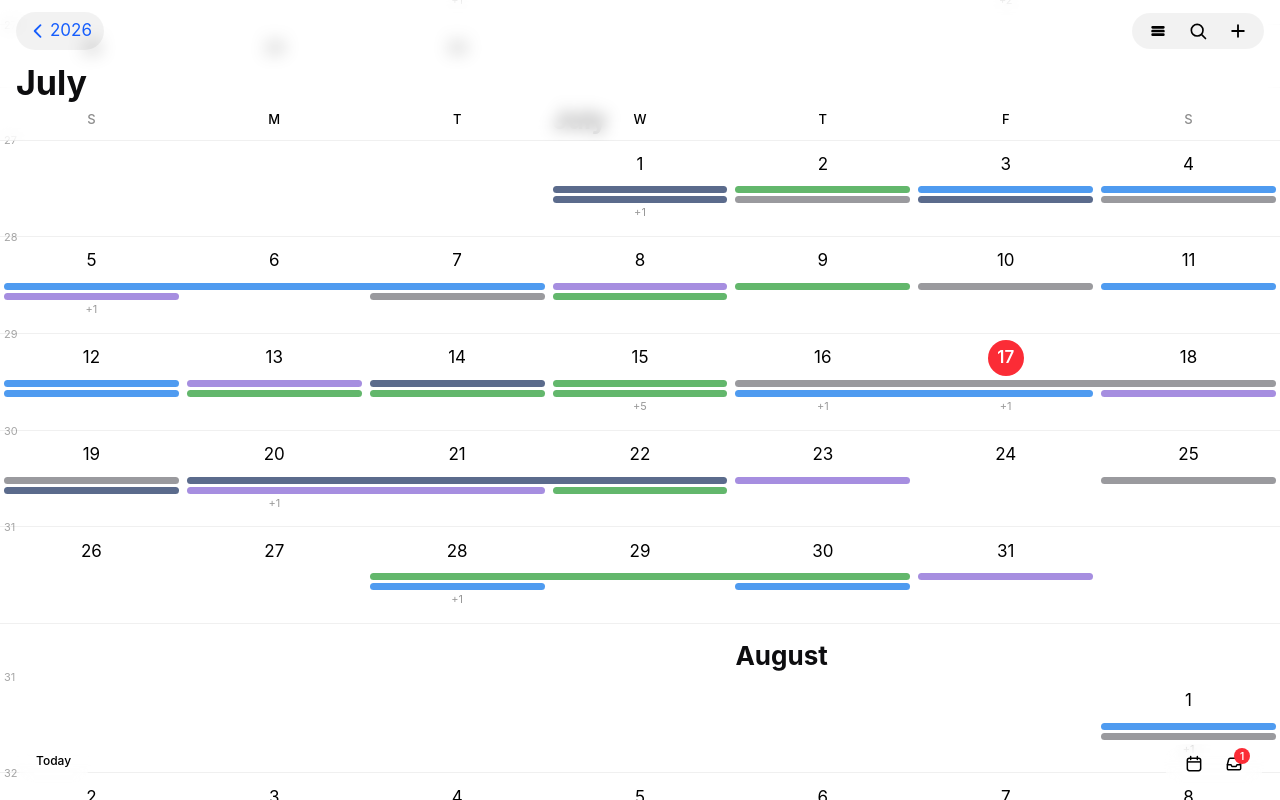
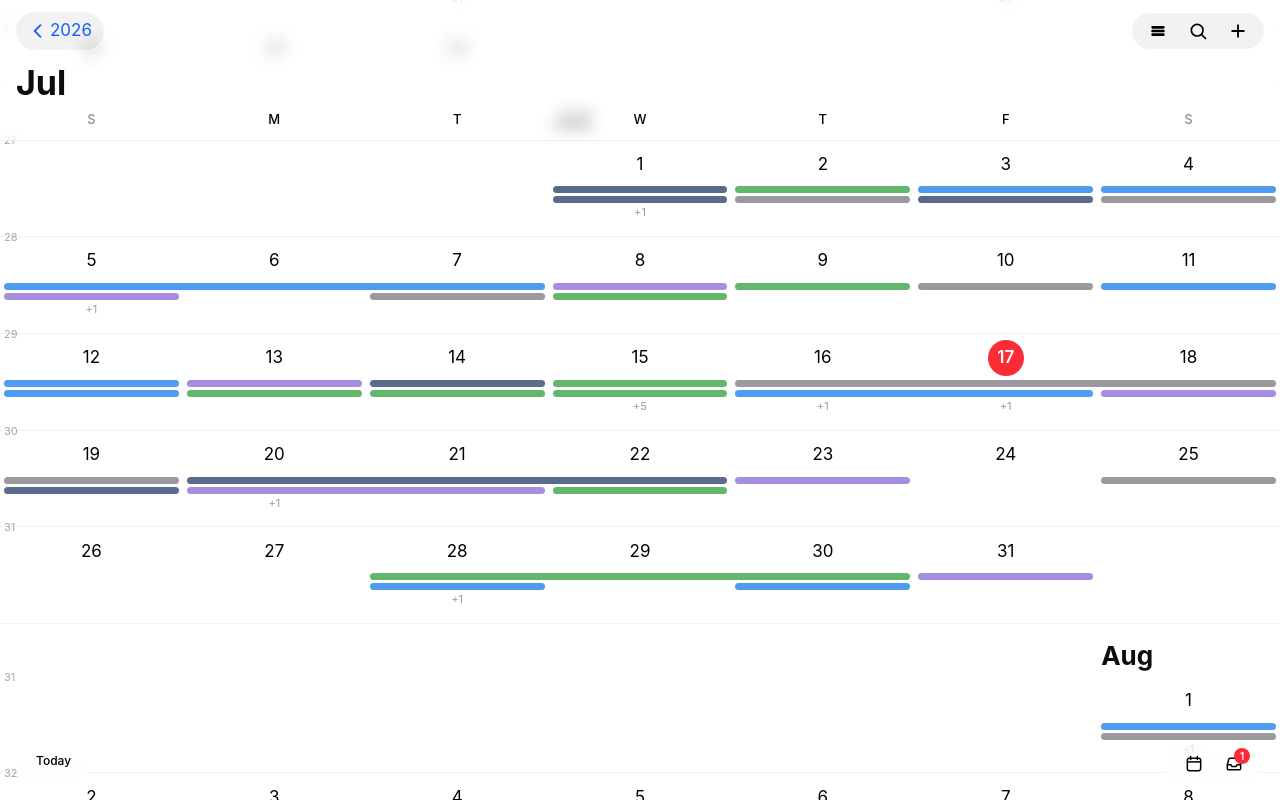
Before and after one commit to lroe34/Calendar, a Next.js app: page / in a window 1280 px wide. Built offline with nearby package versions, Linux system fonts and the light colour scheme.

Commit message:
Fix month labels and transition directions

```diff
--- a/src/components/month/MonthView.tsx
+++ b/src/components/month/MonthView.tsx
@@ -2,7 +2,7 @@
 
 import { useEffect, useLayoutEffect, useMemo, useRef, useState } from "react";
 import type { CalendarEvent, CalendarSource } from "@/lib/types";
-import { dateKey, generateCalendarMonths, MONTH_NAMES } from "@/lib/date-utils";
+import { dateKey, generateCalendarMonths, MONTH_ABBR } from "@/lib/date-utils";
 import { TopNavBar } from "@/components/shared/TopNavBar";
 import { TRANSITION_MS, TRANSITION_MS_AFTER_EXIT, TRANSITION_EASE } from "@/lib/transition-constants";
 import { MonthWeekdayHeader } from "./MonthWeekdayHeader";
@@ -42,6 +42,11 @@ export function MonthView({
   transition = null,
 }: MonthViewProps) {
   const calendarsById = useMemo(() => new Map(calendars.map((c) => [c.id, c])), [calendars]);
+  const selectedWeekTime = useMemo(() => {
+    if (!transition) return null;
+    const [year, month, day] = transition.selectedWeekKey.split("-").map(Number);
+    return new Date(year, month, day).getTime();
+  }, [transition]);
 
   const sections = useMemo(
     () =>
@@ -145,7 +150,7 @@ export function MonthView({
             </div>
             <div className="px-4 pb-1 pt-1">
               <h1 className="text-[34px] font-bold leading-tight">
-                {MONTH_NAMES[visibleSection.month]}
+                {MONTH_ABBR[visibleSection.month]}
               </h1>
             </div>
             <MonthWeekdayHeader highlightColumn={todayColumn} />
@@ -154,15 +159,13 @@ export function MonthView({
         <div className="">
           {sections.map((section, i) => {
           const firstOfMonthColumn = new Date(section.year, section.month, 1).getDay();
-          // Clamp so the label never starts so close to the right edge that
-          // a long month name (e.g. "September") would run off-screen.
-          const labelColumn = Math.min(firstOfMonthColumn, 4);
+          const labelColumn = firstOfMonthColumn;
           // The section's month-name header sits above all its weeks, so it
           // travels with whichever direction is true at this point in the
           // chronological scan (mirrors the "before"/"after" row treatment).
           const headerPhase: WeekTransitionPhase | null = !transition
             ? null
-            : dateKey(section.weeks[0].days[0].date) > transition.selectedWeekKey
+            : section.weeks[0].days[0].date.getTime() > selectedWeekTime!
               ? "after"
               : "before";
           const headerIsOff = transition
@@ -198,7 +201,7 @@ export function MonthView({
                   className="whitespace-nowrap pl-1 text-[26px] font-bold leading-tight"
                   style={{ gridColumnStart: labelColumn + 1 }}
                 >
-                  {MONTH_NAMES[section.month]}
+                  {MONTH_ABBR[section.month]}
                 </h2>
               </div>
               {section.weeks.map((week) => {
@@ -208,7 +211,7 @@ export function MonthView({
                   ? null
                   : isSelectedWeek
                     ? "selected"
-                    : weekKey > transition.selectedWeekKey
+                    : week.days[0].date.getTime() > selectedWeekTime!
                       ? "after"
                       : "before";
                 return (
```
